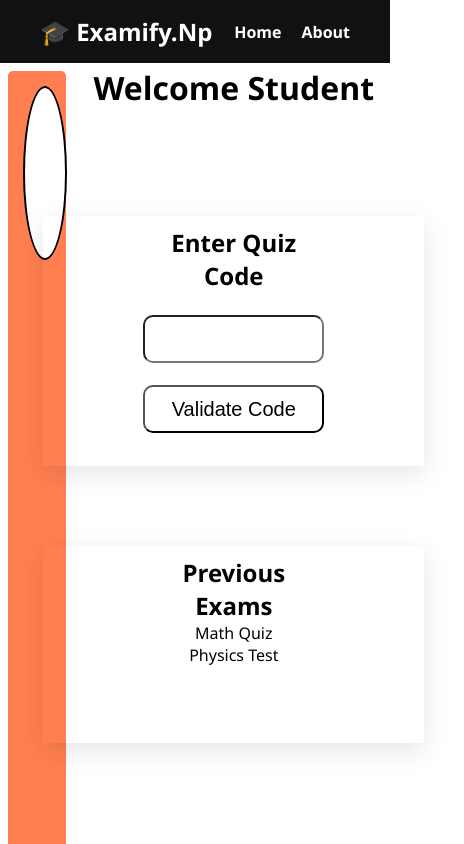
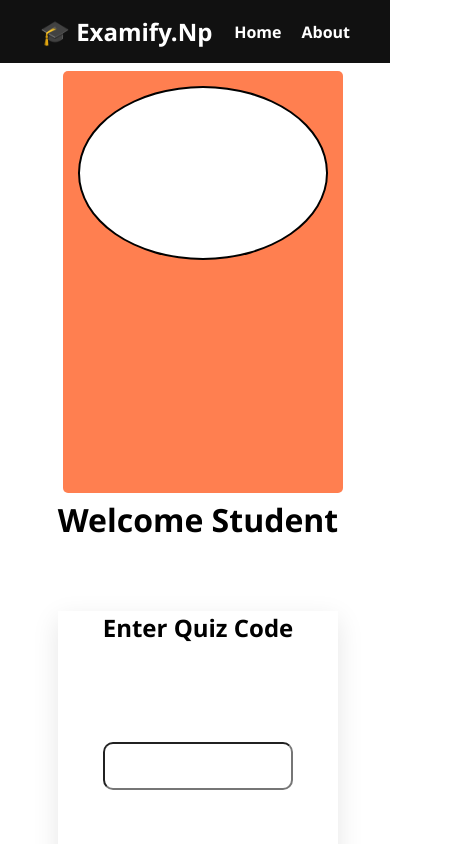
Before and after one commit to XDENTERTAINMENT/EXAMIFY.Np2, a React (Vite) app: page /studentdashboard in a window 390 px wide. Shown: the top 844 px of the page, 464 px wide, since content can reach past the window. Built offline with nearby package versions, Linux system fonts and the light colour scheme.

Commit message:
first commit

```diff
--- a/src/pages/student/Student.css
+++ b/src/pages/student/Student.css
@@ -50,6 +50,7 @@
 
 /* dashboard */
 .dashboard{
+  width:100%;
   display: flex;
   margin: 3px;
  height: 85vh;
@@ -82,10 +83,12 @@
 
 }
 .page div{
-
+  margin-top:10px;
+ justify-content: center;
+ width:100%;
  display: grid;
-  padding: 10px 100px;
-  margin: 40px;
+  height: 85vh;
+  margin:0px;
   box-shadow: 0 8px 25px rgba(0,0,0,0.1);
 }
 
@@ -103,7 +106,7 @@
 .page input{
   height: 3rem;
   border-radius: 10px;
-
+    width:100%
 }
 
 .exampage{
@@ -153,46 +156,45 @@
 
  }
 
-@media (max-width: 414px){
+
+@media (max-width:768px){
   .page{
     display: grid;
+    width:100%;
+     margin:0px;
+
   }
 
- .dashboard{
-   display: flex;
-    margin: 3px;
-   height: 100vh;
-   }
-   .profile{
+  .page h1{
+     text-align:center;
 
-  height: 100vh;
-  }
-
-    .login-container{
-    display: grid;
-  }
-
-
-}
-
-@media (max-width: 900px){
-  .page{
-    display: grid;
   }
 
   .dashboard{
-   display: flex;
+    justify-content:center;
+   display: grid;
+   align-items:center;
     margin: 3px;
    height: 100vh;
+   width:100%;
    }
 
    .profile{
+  width:100%;
+  height: 50vh;
 
-  height: 100vh;
   }
 
   .login-container{
     display: grid;
   }
+  .page div{
+    margin-top:70px;
+   height: 50vh;
+  width:100%;
+
+
 
 }
+
+}
```
